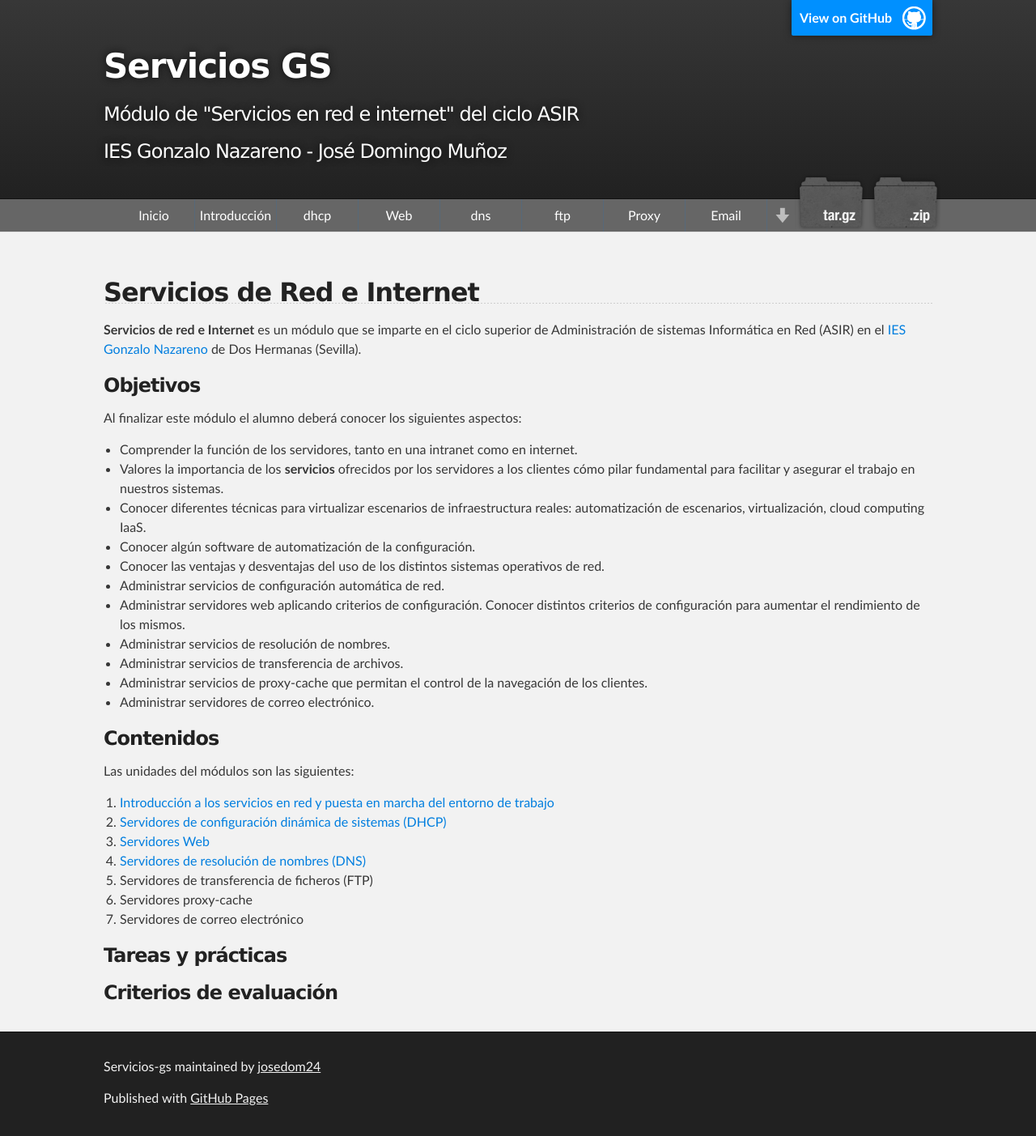
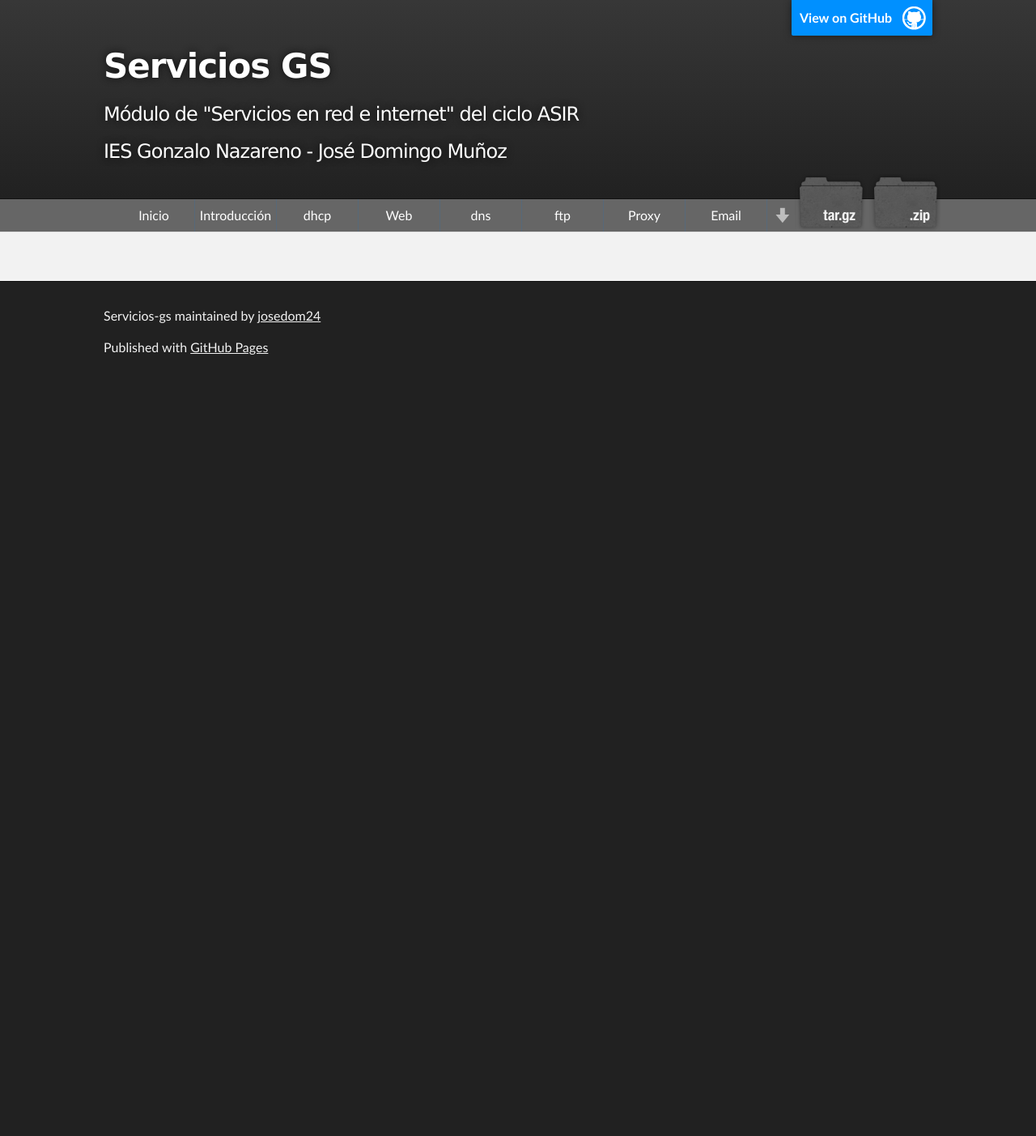
Before and after one commit to josedom24/servicios-gs, a Jekyll site: the page built from index.md, in a window 1280 px wide. Shown: the whole page at 81% size. Built offline with Jekyll 4.4.1, drawn with Linux system fonts in a browser that asks for light colours; nearby versions of some CDN libraries; after the commit the page ends 900 px from its top, so only the background shows below that.

```diff
--- a/index.md
+++ b/index.md
@@ -1,40 +1,3 @@
 ---
 layout: index
 ---
-
-
-## Servicios de Red e Internet
-
-**Servicios de red e Internet** es un módulo que se imparte en el ciclo superior de Administración de sistemas Informática en Red (ASIR) en el [IES Gonzalo Nazareno](http://informatica.gonzalonazareno.org) de Dos Hermanas (Sevilla).
-
-### Objetivos
-
-Al finalizar este módulo el alumno deberá conocer los siguientes aspectos:
-
-* Comprender la función de los servidores, tanto en una intranet como en internet.
-* Valores la importancia de los **servicios** ofrecidos por los servidores a los clientes cómo pilar fundamental para facilitar y asegurar el trabajo en nuestros sistemas.
-* Conocer diferentes técnicas para virtualizar escenarios de infraestructura reales: automatización de escenarios, virtualización, cloud computing IaaS.
-* Conocer algún software de automatización de la configuración.
-* Conocer las ventajas y desventajas del uso de los distintos sistemas operativos de red.
-* Administrar servicios de configuración automática de red.
-* Administrar servidores web aplicando criterios de configuración. Conocer distintos criterios de configuración para aumentar el rendimiento de los mismos.
-* Administrar servicios de resolución de nombres.
-* Administrar servicios de transferencia de archivos.
-* Administrar servicios de proxy-cache que permitan el control de la navegación de los clientes.
-* Administrar servidores de correo electrónico.
-
-### Contenidos
-
-Las unidades del módulos son las siguientes:
-
-1. [Introducción a los servicios en red y puesta en marcha del entorno de trabajo]()
-2. [Servidores de configuración dinámica de sistemas (DHCP)]()
-3. [Servidores Web]()
-4. [Servidores de resolución de nombres (DNS)]()
-5. Servidores de transferencia de ficheros (FTP)
-6. Servidores proxy-cache
-7. Servidores de correo electrónico
-
-### Tareas y prácticas
-
-### Criterios de evaluación
```
